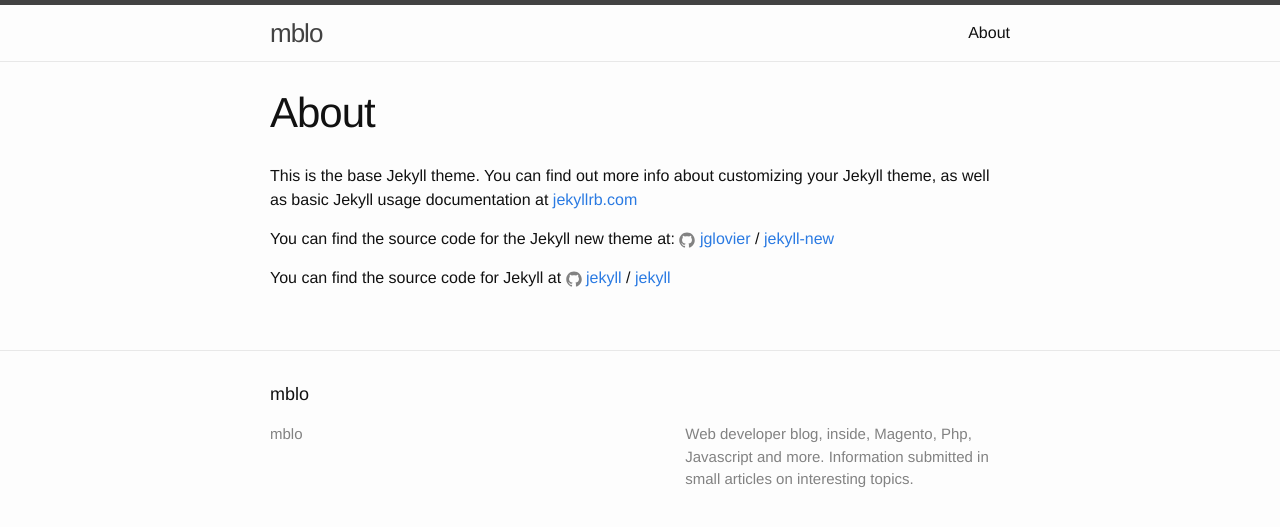
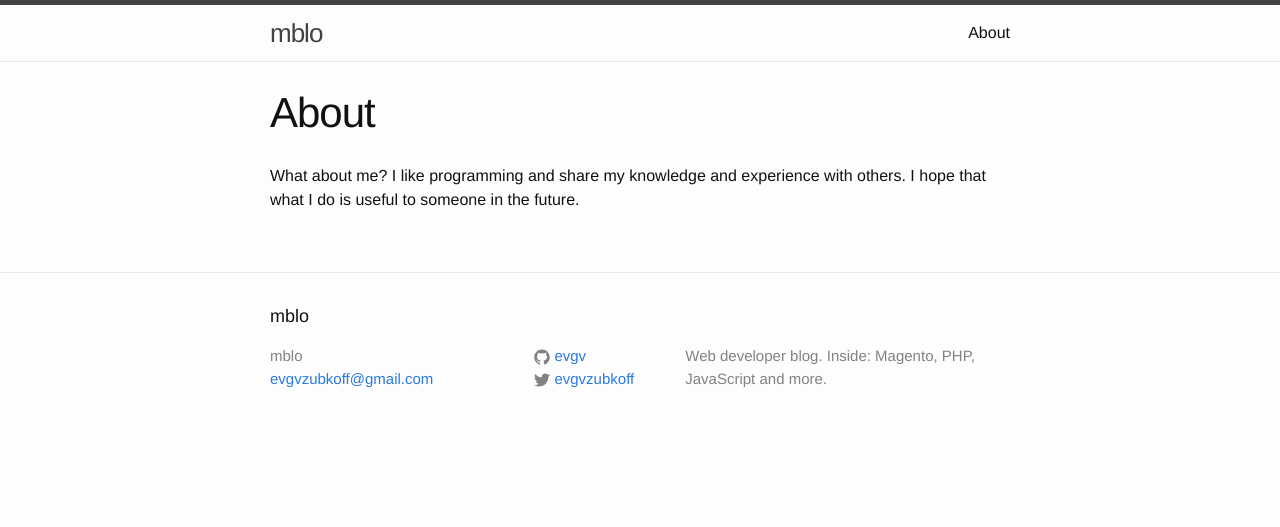
Before and after one commit to evgv/evgv.github.io, a Jekyll site: the page built from about.md, in a window 1280 px wide. Shown: the top 527 px of the page. Built offline with Jekyll 4.4.1, drawn with Linux system fonts in a browser that asks for light colours.

Commit message:
Fixes, about page, footer

```diff
--- a/_config.yml
+++ b/_config.yml
@@ -1,18 +1,18 @@
 # Site configuration
   title: mblo
   description: >
-    Web developer blog, inside, Magento, Php, Javascript and more.
-    Information submitted in small articles on interesting topics.
+    Web developer blog. Inside: Magento, PHP, JavaScript and more.
   url: "http://evgv.github.io"
   date_format: '%B %d, %Y'
   fort_awesome_icon: 'cog fa-spin'
 
 # Owner configuration
   owner:
-    name: Evgen Zubkov
-    email: evgvzubkoff@gmail.com
-    github: evgv
-    twitter: evgvzubkoff
+    name: 'Evgen Zubkov'
+    email: 'evgvzubkoff@gmail.com'
+    github: 'evgv'
+    gist: 'evgv'
+    twitter: 'evgvzubkoff'
     linkedin:
     facebook:
     google_plus:
--- a/_includes/footer.html
+++ b/_includes/footer.html
@@ -8,21 +8,21 @@
       <div class="footer-col footer-col-1">
         <ul class="contact-list">
           <li>{{ site.title }}</li>
-          <li><a href="mailto:{{ site.email }}">{{ site.email }}</a></li>
+          <li><a href="mailto:{{ site.owner.email }}">{{ site.owner.email }}</a></li>
         </ul>
       </div>
 
       <div class="footer-col footer-col-2">
         <ul class="social-media-list">
-          {% if site.github_username %}
+          {% if site.owner.github %}
           <li>
-            {% include icon-github.html username=site.github_username %}
+            {% include icon-github.html username=site.owner.github %}
           </li>
           {% endif %}
 
-          {% if site.twitter_username %}
+          {% if site.owner.twitter %}
           <li>
-            {% include icon-twitter.html username=site.twitter_username %}
+            {% include icon-twitter.html username=site.owner.twitter %}
           </li>
           {% endif %}
         </ul>
--- a/_includes/head.html
+++ b/_includes/head.html
@@ -6,6 +6,8 @@
   <title>{% if page.title %}{{ page.title | escape }}{% else %}{{ site.title | escape }}{% endif %}</title>
   <meta name="description" content="{% if page.excerpt %}{{ page.excerpt | strip_html | strip_newlines | truncate: 160 }}{% else %}{{ site.description }}{% endif %}">
 
+  <link rel="shortcut icon" type="image/png" href="/favicon.png">
+
   <link rel="stylesheet" href="{{ "/css/main.css" | prepend: site.baseurl }}">
   <link rel="canonical" href="{{ page.url | replace:'index.html','' | prepend: site.baseurl | prepend: site.url }}">
   <link rel="alternate" type="application/rss+xml" title="{{ site.title }}" href="{{ "/feed.xml" | prepend: site.baseurl | prepend: site.url }}">
--- /dev/null
+++ b/_includes/icon-gist.html
@@ -0,0 +1,4 @@
+<a href="https://gist.github.com/{{ include.username }}">
+    <span class="icon icon--gist">{% include icon-gist.svg %}</span>
+    <span class="username">{{ include.username }}</span>
+</a>
--- a/_includes/icon-github.html
+++ b/_includes/icon-github.html
@@ -1 +1,4 @@
-<a href="https://github.com/{{ include.username }}"><span class="icon icon--github">{% include icon-github.svg %}</span><span class="username">{{ include.username }}</span></a>
+<a href="https://github.com/{{ include.username }}">
+    <span class="icon icon--github">{% include icon-github.svg %}</span>
+    <span class="username">{{ include.username }}</span>
+</a>
--- a/_includes/icon-twitter.html
+++ b/_includes/icon-twitter.html
@@ -1 +1,4 @@
-<a href="https://twitter.com/{{ include.username }}"><span class="icon icon--twitter">{% include icon-twitter.svg %}</span><span class="username">{{ include.username }}</span></a>
+<a href="https://twitter.com/{{ include.username }}">
+    <span class="icon icon--twitter">{% include icon-twitter.svg %}</span>
+    <span class="username">{{ include.username }}</span>
+</a>
--- a/about.md
+++ b/about.md
@@ -4,12 +4,4 @@
 permalink: /about/
 ---
 
-This is the base Jekyll theme. You can find out more info about customizing your Jekyll theme, as well as basic Jekyll usage documentation at [jekyllrb.com](http://jekyllrb.com/)
-
-You can find the source code for the Jekyll new theme at:
-{% include icon-github.html username="jglovier" %} /
-[jekyll-new](https://github.com/jglovier/jekyll-new)
-
-You can find the source code for Jekyll at
-{% include icon-github.html username="jekyll" %} /
-[jekyll](https://github.com/jekyll/jekyll)
+What about me? I like programming and share my knowledge and experience with others. I hope that what I do is useful to someone in the future.
```
Also changed, not shown: _includes/icon-gist.svg (added).
